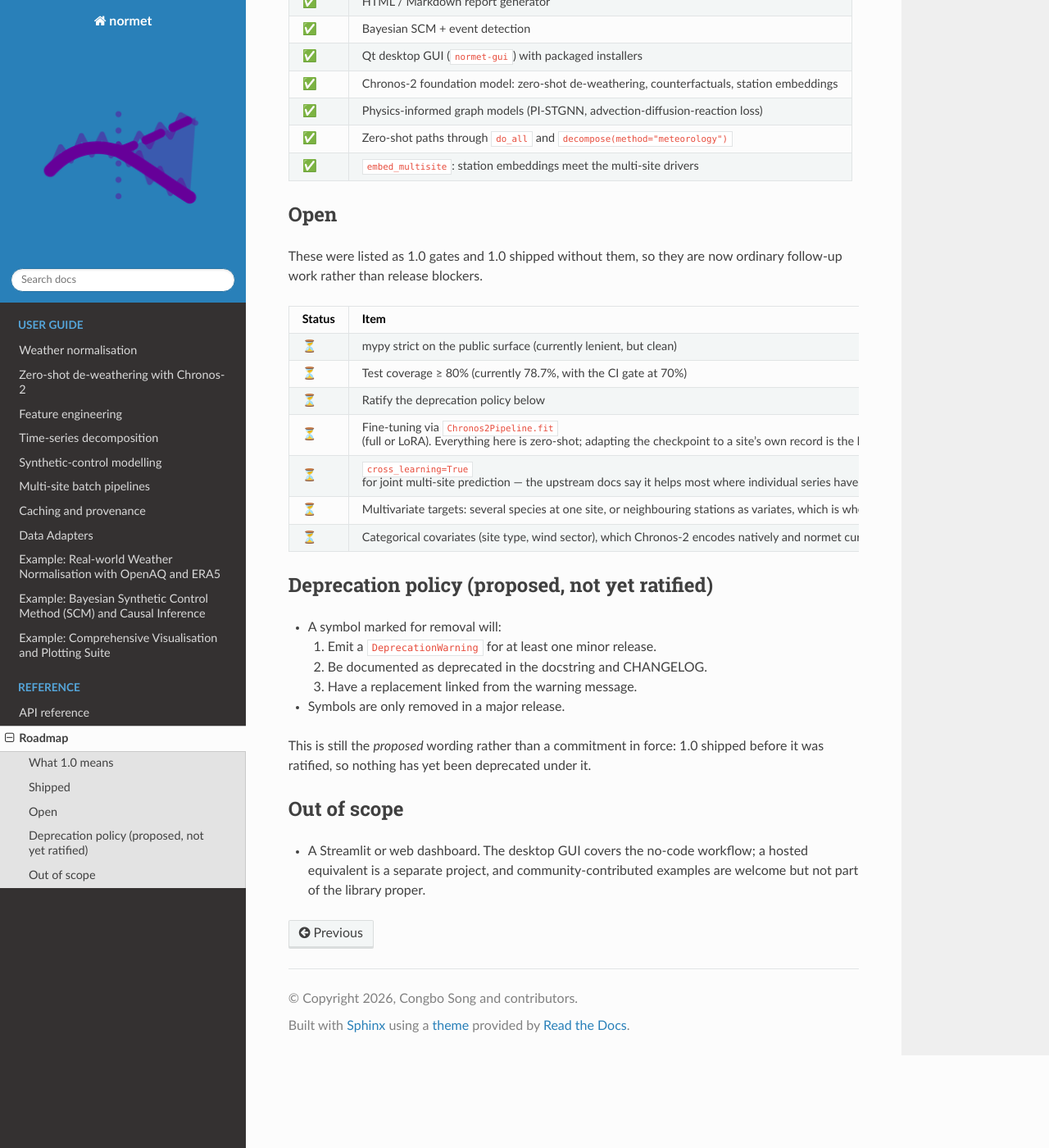
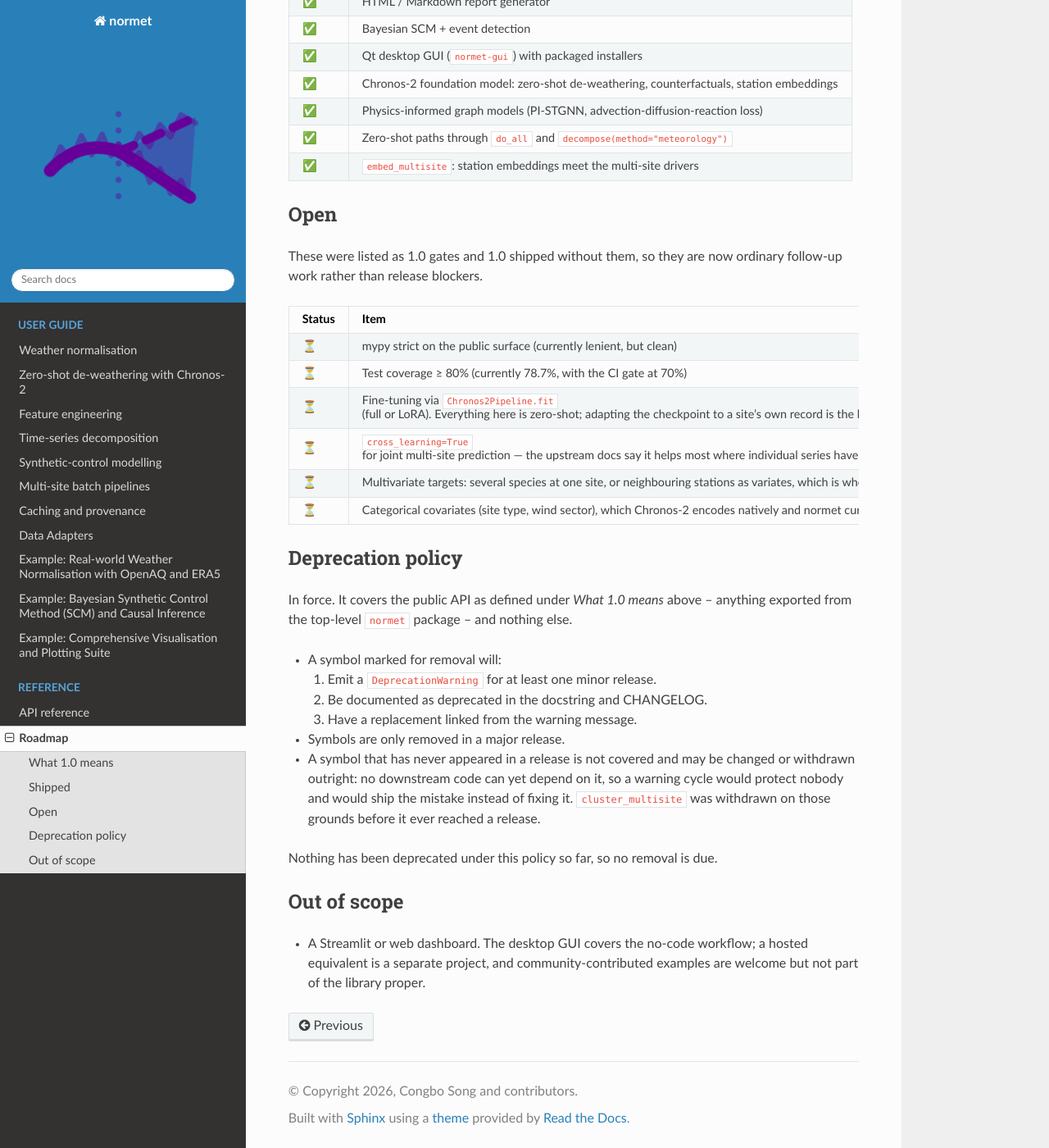
Before and after one commit to apai-sys/normet-py, a Sphinx documentation site: the page built from docs/roadmap.md, in a window 1280 px wide and 1400 px high, scrolled down 945 px. Shown: the whole window at 82% size. Built offline with Sphinx 7.4.7 and the Read the Docs theme 3.1.0, drawn with Linux system fonts in a browser that asks for light colours.

Commit message:
docs: put the deprecation policy in force
It shipped with 1.0 as 'proposed, not yet ratified', which left the SemVer
promise in What 1.0 Means resting on an unratified footnote. Ratified as
written, with one clause added: a symbol that has never appeared in a release
is not covered and may be withdrawn outright. cluster_multisite was withdrawn
on those grounds, and the policy should say so rather than leave the next such
call to be argued from scratch.

Co-Authored-By: Claude Opus 5 <noreply@anthropic.com>

```diff
--- a/docs/roadmap.md
+++ b/docs/roadmap.md
@@ -47,22 +47,28 @@ ordinary follow-up work rather than release blockers.
 |:------:|------|
 | ⏳ | mypy strict on the public surface (currently lenient, but clean) |
 | ⏳ | Test coverage ≥ 80% (currently 78.7%, with the CI gate at 70%) |
-| ⏳ | Ratify the deprecation policy below |
 | ⏳ | Fine-tuning via `Chronos2Pipeline.fit` (full or LoRA). Everything here is zero-shot; adapting the checkpoint to a site's own record is the largest unused capability, and the one plausible route to making the model attend to calendar covariates it currently ignores |
 | ⏳ | `cross_learning=True` for joint multi-site prediction — the upstream docs say it helps most where individual series have little history, which is exactly a newly commissioned station, but also that it does not always help and must be tested per use case |
 | ⏳ | Multivariate targets: several species at one site, or neighbouring stations as variates, which is where `normet.physics`'s graphs would meet the foundation model |
 | ⏳ | Categorical covariates (site type, wind sector), which Chronos-2 encodes natively and normet currently has to one-hot |
 
-## Deprecation policy (proposed, not yet ratified)
+## Deprecation policy
+
+In force. It covers the public API as defined under *What 1.0 means* above --
+anything exported from the top-level `normet` package -- and nothing else.
 
 - A symbol marked for removal will:
   1. Emit a `DeprecationWarning` for at least one minor release.
   2. Be documented as deprecated in the docstring and CHANGELOG.
   3. Have a replacement linked from the warning message.
 - Symbols are only removed in a major release.
+- A symbol that has never appeared in a release is not covered and may be
+  changed or withdrawn outright: no downstream code can yet depend on it, so a
+  warning cycle would protect nobody and would ship the mistake instead of
+  fixing it. `cluster_multisite` was withdrawn on those grounds before it ever
+  reached a release.
 
-This is still the *proposed* wording rather than a commitment in force: 1.0
-shipped before it was ratified, so nothing has yet been deprecated under it.
+Nothing has been deprecated under this policy so far, so no removal is due.
 
 ## Out of scope
 
```
Also changed, not shown: CHANGELOG.md (+7 -0 lines).
